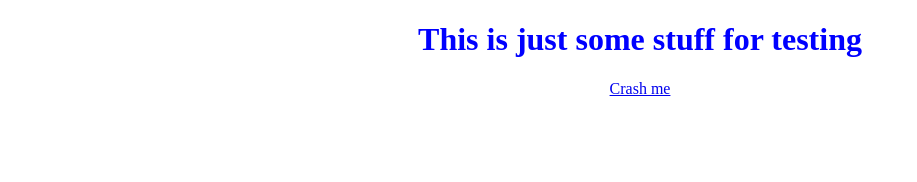
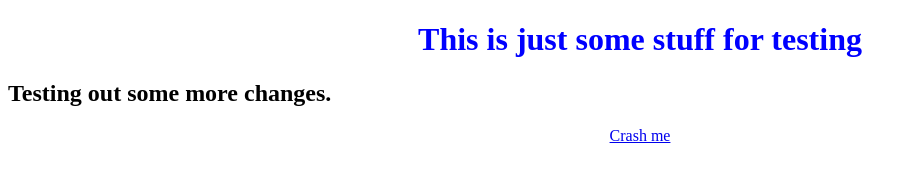
Before and after one commit to Yagudagu/jacmarTesting, a website: page index.html in a window 1280 px wide. Shown: the whole page, without its empty margins (0-917 px from the left). Drawn offline with Linux system fonts and the light colour scheme.

Commit message:
Testing version control stuff

```diff
--- a/index.html
+++ b/index.html
@@ -10,6 +10,7 @@
         <header></header>
         <div>
             <h1>This is just some stuff for testing</h1>
+            <h2>Testing out some more changes.</h2>
             <div class="btn"><a href="/crash">Crash me</a></div>
         </div>
 
```
